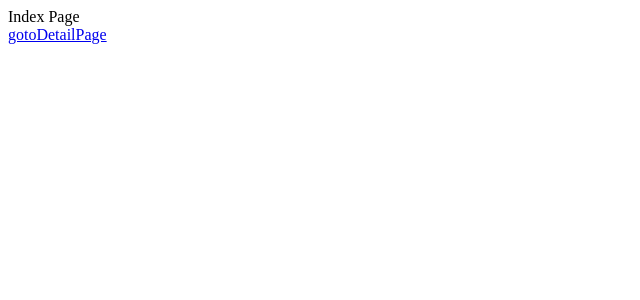
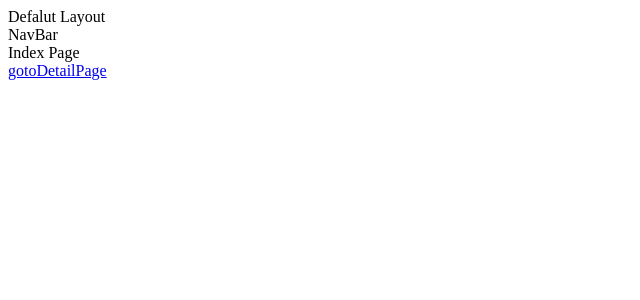
Before and after one commit to JacobShi777/nuxt3-elementplus, a Nuxt app: page / in a window 1280 px wide. Shown: the top 300 px of the page, without its empty margins (0-640 px from the left). Built offline with nearby package versions, Linux system fonts and the light colour scheme.

Commit message:
feat: layouts, components

```diff
--- a/app.vue
+++ b/app.vue
@@ -1,5 +1,7 @@
 <template>
   <div>
-    <NuxtPage />
+    <NuxtLayout>
+      <NuxtPage />
+    </NuxtLayout>
   </div>
 </template>
--- /dev/null
+++ b/components/Navbar.vue
@@ -0,0 +1,11 @@
+<script lang="ts" setup>
+</script>
+
+<template>
+  <div>
+    NavBar
+  </div>
+</template>
+
+<style lang="scss" scoped>
+</style>
--- /dev/null
+++ b/layouts/default.vue
@@ -0,0 +1,13 @@
+<script lang="ts" setup>
+</script>
+
+<template>
+  <div>
+    Defalut Layout
+    <Navbar />
+    <slot />
+  </div>
+</template>
+
+<style lang="scss" scoped>
+</style>
```
